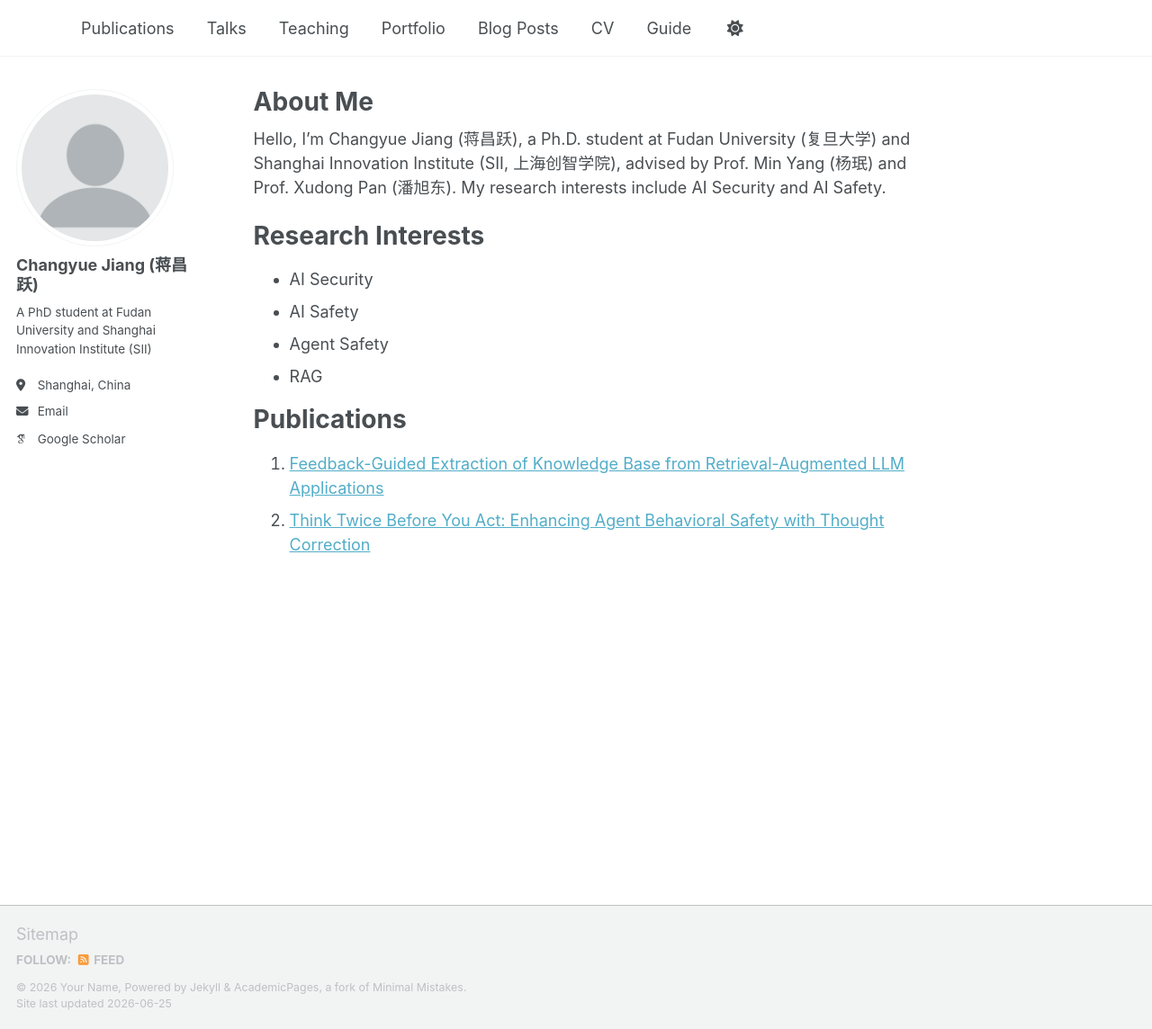
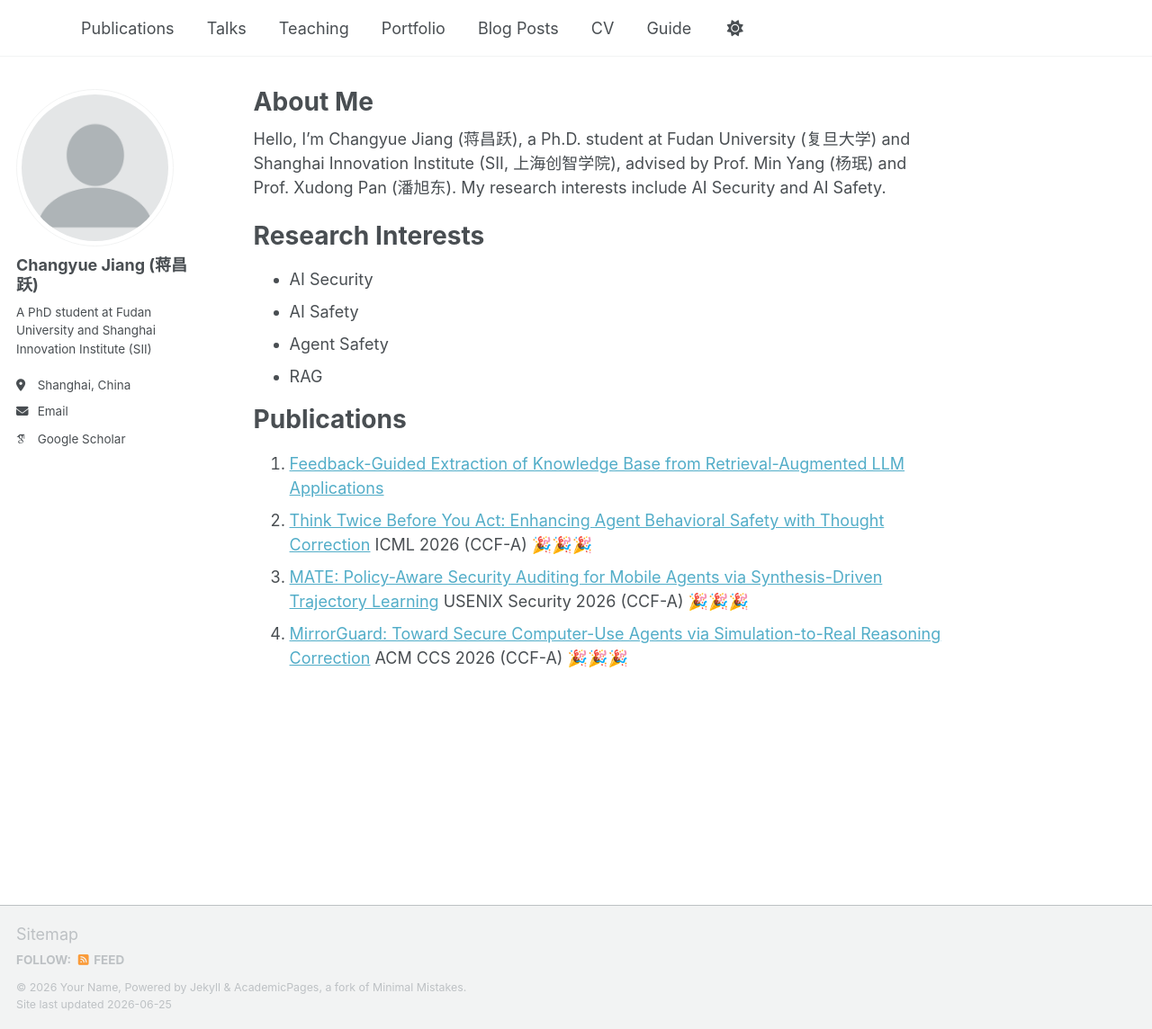
Before and after one commit to jiangchangyue/jiangchangyue.github.io, a Jekyll site: the page built from _pages/about.md, in a window 1280 px wide and 1144 px high. Shown: the whole window at 90% size. Built offline with Jekyll 4.4.1, drawn with Linux system fonts in a browser that asks for light colours; some web fonts are replaced; a script that is not in the unit is left out.

Commit message:
Update publications section with new entries
Added publication details and conference information for recent papers.

```diff
--- a/_pages/about.md
+++ b/_pages/about.md
@@ -20,4 +20,6 @@ Research Interests
 Publications
 ======
 1. <a href="https://arxiv.org/abs/2411.14110">Feedback-Guided Extraction of Knowledge Base from Retrieval-Augmented LLM Applications</a>
-2. <a href="https://arxiv.org/abs/2505.11063">Think Twice Before You Act: Enhancing Agent Behavioral Safety with Thought Correction</a>
+2. <a href="https://arxiv.org/abs/2505.11063">Think Twice Before You Act: Enhancing Agent Behavioral Safety with Thought Correction</a> ICML 2026 (CCF-A) 🎉🎉🎉
+3. <a href="https://www.usenix.org/conference/usenixsecurity26/presentation/jiang-changyue">MATE: Policy-Aware Security Auditing for Mobile Agents via Synthesis-Driven Trajectory Learning</a> USENIX Security 2026 (CCF-A) 🎉🎉🎉
+4. <a href="https://arxiv.org/abs/2601.12822">MirrorGuard: Toward Secure Computer-Use Agents via Simulation-to-Real Reasoning Correction</a> ACM CCS 2026 (CCF-A) 🎉🎉🎉
```
